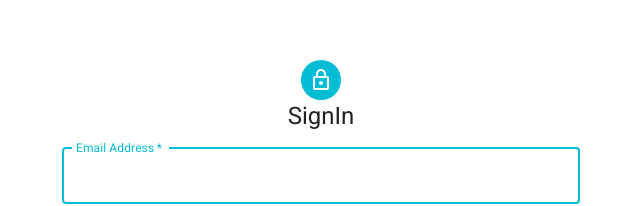
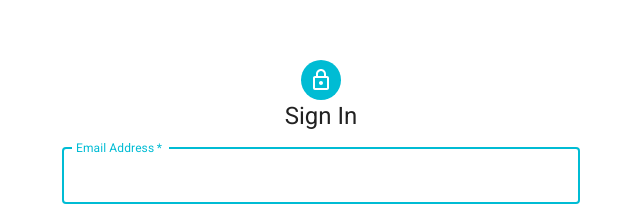
Before and after one commit to RafaelaPapale/poc-materialUI, a React (Create React App) app: page / in a window 1280 px wide. Shown: the part 174-380 px from the top of the page, without its empty margins (319-959 px from the left). Built offline with nearby package versions, Linux system fonts and the light colour scheme.

Commit message:
Alterando titulo

```diff
--- a/src/pages/SignIn/index.js
+++ b/src/pages/SignIn/index.js
@@ -47,7 +47,7 @@ export default function SignIn() {
                 </Avatar>
 
                 <Typography component="h1" variant="h5">
-                    SignIn
+                    Sign In
                 </Typography>
                 <Box component="form" onSubmit={handleSubmit} className="form-signIn" >
                     <TextField
--- a/src/pages/SignUp/index.js
+++ b/src/pages/SignUp/index.js
@@ -35,7 +35,7 @@ export default function SignUp() {
                     <LockOutlinedIcon />
                 </Avatar>
                 <Typography component="h1" variant="h5">
-                    Sign up
+                    Sign Up
                 </Typography>
                 <Box component="form" noValidate onSubmit={handleSubmit} sx={{ mt: 3 }} className="box-form">
                     <Grid container spacing={2}>
```
